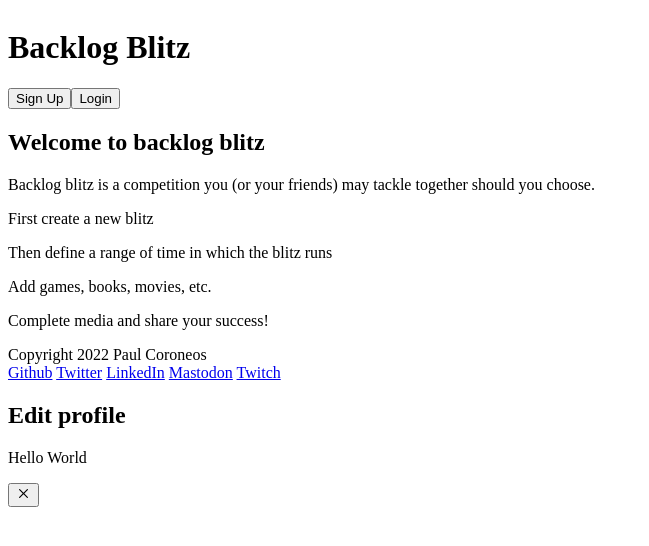
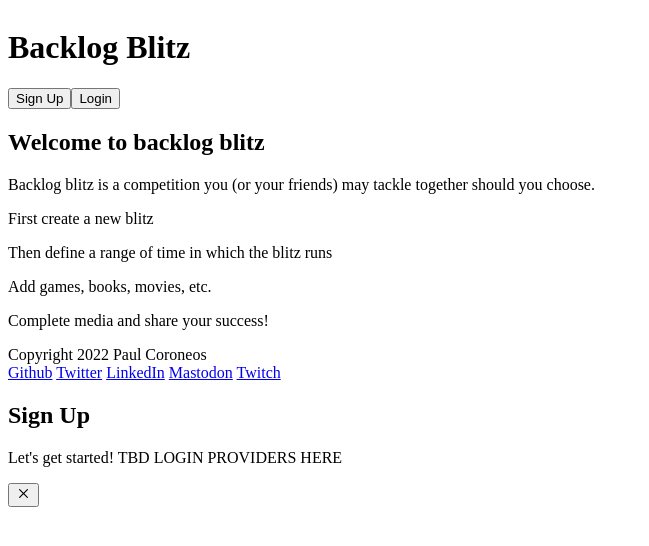
Before and after one commit to PaulACoroneos/backlog-blitz, a Next.js app: page / in a window 1280 px wide. Both pictures are taken after a click on the button "Sign Up". Shown: the top 546 px of the page, without its empty margins (0-649 px from the left). Built offline with nearby package versions, Linux system fonts and the light colour scheme.

Commit message:
more work on dialog

```diff
--- a/components/modal/modal.login.tsx
+++ b/components/modal/modal.login.tsx
@@ -1,5 +1,14 @@
 import Modal from "./modal";
 
 export default function ModalLogin(props) {
-  return <Modal buttonLabel="Login" buttonClassName="p-2 bg-blue-400 hover:bg-blue-300 active:bg-blue-300  rounded" />;
+  return (
+    <Modal
+      buttonLabel="Login"
+      buttonClassName="p-2 bg-blue-400 hover:bg-blue-300 active:bg-blue-300  rounded"
+      title="Login"
+    >
+      Let&apos;s get started!
+      TBD LOGIN PROVIDERS HERE
+    </Modal>
+  );
 }
--- a/components/modal/modal.signup.tsx
+++ b/components/modal/modal.signup.tsx
@@ -1,5 +1,15 @@
 import Modal from "./modal";
 
 export default function ModalSignUp(props) {
-  return <Modal buttonLabel="Sign Up" buttonClassName="p-2 bg-emerald-600 hover:bg-emerald-500 active:bg-emerald-500 rounded"/>;
+  return (
+    <Modal
+      buttonLabel="Sign Up"
+      buttonClassName="p-2 bg-emerald-600 hover:bg-emerald-500 active:bg-emerald-500 rounded"
+      title="Sign Up"
+    >
+      Let&apos;s get started!
+      {' '}
+      TBD LOGIN PROVIDERS HERE
+    </Modal>
+  );
 }
--- a/components/modal/modal.tsx
+++ b/components/modal/modal.tsx
@@ -1,22 +1,32 @@
 import * as Dialog from "@radix-ui/react-dialog";
 import { Cross2Icon } from "@radix-ui/react-icons";
+import React from "react";
 
 export type ModalProps = {
   buttonClassName?: string;
   buttonLabel: string;
+  children?: React.ReactNode;
+  title?: string;
+  titleClassName?:string;
 };
 
-export default function Modal({ buttonLabel, buttonClassName }: ModalProps) {
+export default function Modal({
+  buttonLabel,
+  buttonClassName,
+  children,
+  title,
+  titleClassName
+}: ModalProps) {
   return (
     <Dialog.Root>
       <Dialog.Trigger asChild>
         <button className={buttonClassName}>{buttonLabel}</button>
       </Dialog.Trigger>
       <Dialog.Portal>
-        <Dialog.Overlay className="bg-slate-600 fixed inset-0" />
-        <Dialog.Content className="bg-white max-w-[450px] max-h-96 fixed top-1/2 left-1/2 p-4 rounded">
-          <Dialog.Title>Edit profile</Dialog.Title>
-          <Dialog.Description>Hello World</Dialog.Description>
+        <Dialog.Overlay className="bg-slate-600 fixed inset-0 opacity-90" />
+        <Dialog.Content className="bg-white max-h-96 fixed top-1/4 left-1/4 p-4 rounded max-w-[450px] w-[90vw] translate-y-1/2 translate-x-1/2">
+          <Dialog.Title className={titleClassName}>{title}</Dialog.Title>
+          <Dialog.Description>{children}</Dialog.Description>
           <Dialog.Close asChild>
             <button className="IconButton" aria-label="Close">
               <Cross2Icon />
--- a/pages/index.tsx
+++ b/pages/index.tsx
@@ -8,7 +8,7 @@ export default function Home() {
       <Head>
         <title>Backlog Blitz</title>
       </Head>
-      <main className="h-screen px-4">
+      <main className="px-4">
         <header className="py-4 grid grid-cols-2 w-full">
           <h1 className="text-4xl text-white">Backlog Blitz</h1>
           <div className="text-white justify-end text-xl flex items-center space-x-2">
```
